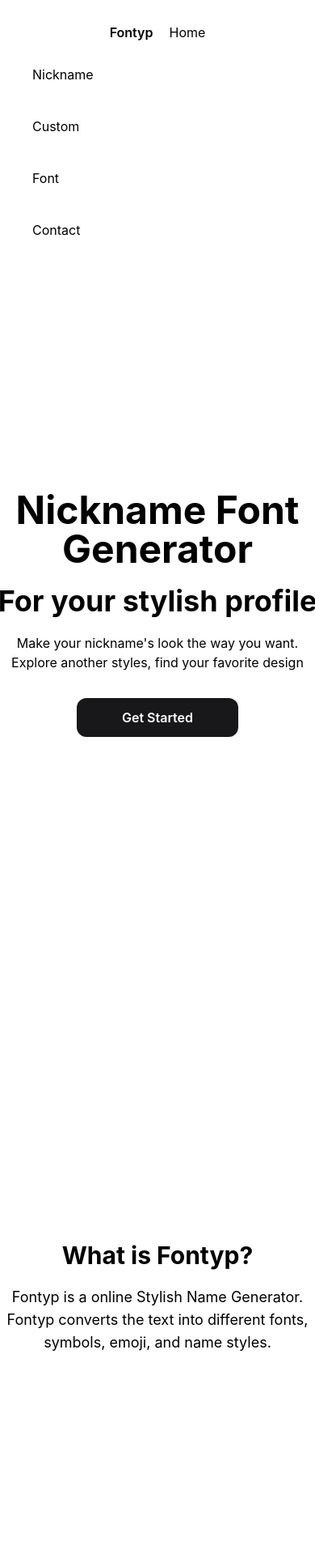
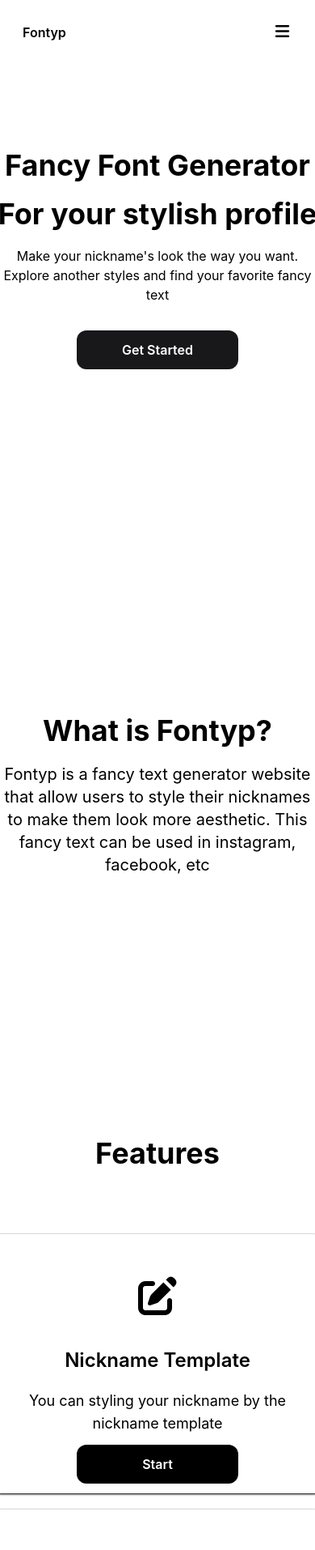
Before and after one commit to kuroshii251/Fontyp, a React (Vite) app: page / in a window 390 px wide. Shown: the top 1914 px of the page at 81% size. Built offline with nearby package versions, Linux system fonts and the light colour scheme; a web font is replaced by a local one.

Commit message:
Making the website responsive and update UI

```diff
--- a/src/App.tsx
+++ b/src/App.tsx
@@ -1,6 +1,5 @@
 import About from "./components/home/about/main";
 import Hero from "./components/home/hero/main";
-import QnA from "./components/home/qna/main";
 import Features from "./components/home/feature/main";
 import Navbar from "./components/navbar/main";
 import Footer from "./components/footer/main";
@@ -12,7 +11,6 @@ function App() {
       <Hero />
       <About />
       <Features />
-      <QnA />
       <Footer/>
     </>
   );
--- a/src/components/home/about/main.tsx
+++ b/src/components/home/about/main.tsx
@@ -3,14 +3,11 @@ export default function About() {
         <>
             <div className="flex justify-center items-center h-screen">
                 <div className="col w-150">
-                    <h1 className="text-3xl font-bold text-center">
+                    <h1 className="text-4xl font-bold text-center">
                         What is Fontyp?
                     </h1>
-                    <p className="text-lg mt-5 lg:w-150 w-100 flex mx-auto text-center">
-                        Fontyp is a online Stylish Name Generator. Fontyp
-                        converts the text into different fonts, symbols, emoji,
-                        and name styles.
-                    </p>
+                    <p className="text-xl mt-5 lg:w-150 w-100 flex mx-auto text-center">
+Fontyp is a fancy text generator website that allow users to style their nicknames to make them look more aesthetic. This fancy text can be used in instagram, facebook, etc              </p>
                 </div>
             </div>
         </>
--- a/src/components/home/feature/main.tsx
+++ b/src/components/home/feature/main.tsx
@@ -1,7 +1,7 @@
 export default function Feature() {
     return (
         <>
-            <div className="col h-screen">
+            <div className="col pb-10">
                 <div className="">
                     <h1 className="text-4xl font-bold text-center">Features</h1>
                     <div className="grid lg:grid-cols-3 grid-cols-1 lg:space-y-2 mx-auto space-y-5 items-center justify-center place-content-center place-items-center pt-20 ">
@@ -9,13 +9,13 @@ export default function Feature() {
                             <div className="flex flex-col items-center justify-center">
                                 <i className="fa-solid fa-pen-to-square text-5xl mt-10 mx-auto text-center text-black"></i>
                                 <h1 className="text-center text-2xl pt-10 font-semibold">
-                                    Style Name Generator
+                                    Nickname Template
                                 </h1>
                                 <p className="text-center pt-5 text-lg">
                                     You can styling your nickname by the
                                     nickname template
                                 </p>
-                                <p className="text-center"></p>
+                                <a href="/nickname-converter" className="p-3 rounded-xl w-50 bg-black text-center text-white mt-3 font-semibold">Start</a>
                             </div>
                         </div>
                         <div className="p-3 shadow-black rounded-md h-80 w-100  shadow-sm">
@@ -25,16 +25,18 @@ export default function Feature() {
                                     style={{ color: "black" }}
                                 ></i>
                                 <h1 className="text-center text-2xl font-bold pt-10">
-                                    Emoji
+                                    Custom
                                 </h1>
                                 <p className="text-center text-lg pt-5">
-                                    We provide various of emoji that you can try
+                                    You can create your own fancy text
                                 </p>
+                         <a href="/custom-nickname" className="p-3 rounded-xl w-50 bg-black text-center text-white mt-10 font-semibold">Start</a>
+
                             </div>
                         </div>
                         <div className="p-3 shadow-black rounded-md h-80 w-100  shadow-sm">
                             <div className="flex flex-col items-center justify-center">
-                                <i className="fa-solid fa-pen-to-square pt-10 text-5xl mx-auto text-center text-black"></i>
+                                <i className="fa-solid fa-font pt-10 text-5xl mx-auto text-center text-black"></i>
                                 <h1 className="text-center text-2xl pt-10 font-semibold">
                                     Font
                                 </h1>
@@ -42,8 +44,10 @@ export default function Feature() {
                                     You can trying various of font and copy from
                                     the text results
                                 </p>
+                                <a href="/font" className="p-3 rounded-xl w-50 bg-black text-center text-white mt-3 font-semibold">Start</a>
                             </div>
                         </div>
+
                     </div>
                 </div>
             </div>
--- a/src/components/home/hero/main.tsx
+++ b/src/components/home/hero/main.tsx
@@ -1,18 +1,18 @@
 export default function Hero() {
     return (
         <>
-            <div className="flex justify-center items-center h-screen">
+            <div className="flex justify-center items-center h-120">
                 <div className="w-150 space-y-5 ">
-                    <h1 className="text-5xl text-black text-center font-bold">
-                        Nickname Font Generator
+                    <h1 className="lg:text-5xl text-4xl text-black text-center font-bold">
+                        Fancy Font Generator
                     </h1>
                     <h1 className="text-4xl text-black text-center font-bold">
                         For your stylish profile
                     </h1>
                     <p className="text-center w-100 mx-auto">
                         Make your nickname's look the way you want. Explore
-                        another styles, find your favorite design
-                    </p>
+                        another styles and find your favorite fancy text
+                                            </p>
                     <div className="mx-auto flex justify-center items-center">
                         <a className="bg-zinc-900 p-3 text-white hover:bg-black w-50 font-semibold text-center rounded-xl mx-auto mt-3 ">
                             Get Started
--- a/src/components/home/qna/main.tsx
+++ /dev/null
@@ -1,7 +0,0 @@
-export default function QnA() {
-    return (
-        <>
-            <div className=""></div>
-        </>
-    );
-}
--- a/src/components/navbar/main.tsx
+++ b/src/components/navbar/main.tsx
@@ -4,16 +4,16 @@ export default function Navbar() {
     const [hamburgerBar, setHamburger] = useState(false);
     return (
         <>
-            <nav className="p-7 flex justify-center bg-white justify-between flex-wrap p-7">
-                <div className="lg:flex items-center flex-shrink-0 text-black mr-5 space-x-5">
+            <nav className="p-7 flex lg:justify-center bg-white justify-between flex-wrap p-7">
+                <div className="lg:flex lg:items-center flex-shrink-0 text-black mr-5 space-x-5">
                     <a href="/" className="text-black font-semibold">Fontyp</a>
                 </div>
                 <div className="lg:hidden block">
-                    <button onClick={() => setHamburger(!hamburgerBar)}>
-                        Home
+                    <button onClick={() => setHamburger(!hamburgerBar)} className="cursor-pointer">
+<i className="fa-solid fa-bars text-xl"></i>
                     </button>
                 </div>
-                <div className={`w-full lg:flex lg:items-center lg:w-auto`}>
+                <div className={`${hamburgerBar ? "block" : "hidden"} w-full lg:flex lg:items-center lg:w-auto`}>
                     <a
                         href="/nickname-converter"
                         className="block text-black mt-4 hover:bg-gray-800 p-3 lg:w-30 w-full lg:text-center hover:text-white  text-start w-full rounded-xl lg:inline-block  lg:mt-0 text-black"
--- a/src/pages/contact/main.tsx
+++ b/src/pages/contact/main.tsx
@@ -8,19 +8,19 @@ export default function ContactPage(){
         <div className=" justify-center items-center pt-20 h-200">
             <div className="mx-auto ">
    <h1 className="text-center text-4xl font-bold">Contact</h1>
-            <p className="text-center w-120 mt-5 mx-auto">If you have any question about Fontyp, or if you wan't request anyting about feature, contact here</p>
+            <p className="text-center w-120 mt-5 mx-auto">If you have any question about Fontyp, or if you wan't request anyting about the feature, contact us here</p>
             </div>
 
             <div className="flex justify-center  items-center pt-10">
-                <form action="" method="POST">
+                <form action="https://formspree.io/f/meaaqdpv" method="POST">
                     <div className="">
-  <h1>Email</h1>
-                <input type="text"  className="p-2 w-150 shadow-black shadow-sm rounded-md" placeholder="Email..."/>
+                    <h1>Email</h1>
+                <input type="email" name="email"  className="p-2 lg:w-150 w-100 shadow-black shadow-sm rounded-md" placeholder="Email..."/>
                     </div>
 
 <div className="mt-5">
  <h1>Message</h1>
-                <textarea className="resize-none p-2 w-150 shadow-black shadow-sm rounded-md h-50" placeholder="Fill message..." />
+                <textarea name="message" className="resize-none p-2 lg:w-150 w-100 shadow-black shadow-sm rounded-md h-50" placeholder="Fill message..." />
 </div>
 
 
--- a/src/pages/name_converter/main.tsx
+++ b/src/pages/name_converter/main.tsx
@@ -41,10 +41,10 @@ export default function NameConverter() {
             <div className="flex justify-center items-center py-20">
                 <div className="p-3 ">
                     <div className="col space-y-5">
-                        <div className="col pb-5">
+                        <div className="col pb-3">
  <h1 className="text-center font-bold text-4xl">Nickname Converter</h1>
-                        <p className="text-center text-lg">
-                            Input Your Name
+                        <p className="text-center text-xl">
+                            Input your name and copy your best fancy text
                         </p>
                         </div>
                         <input
@@ -52,7 +52,7 @@ export default function NameConverter() {
                             onChange={(e) => setName(e.target.value)}
                             type="text"
                             placeholder="Input your name"
-                            className="p-3 w-100 mt-3 rounded-md mx-auto flex justify-center items-center shadow-black shadow-sm border border-black border border-black"
+                            className="p-3 lg:w-200 w-100 mt-2 rounded-md mx-auto flex justify-center items-center shadow-black shadow-sm border border-black border border-black"
                         />
                     </div>
 
```
Also changed, not shown: src/components/footer/main.tsx (+7 -7 lines), src/pages/custom/main.tsx (+18 -10 lines), src/pages/font/main.tsx (+10 -9 lines).
